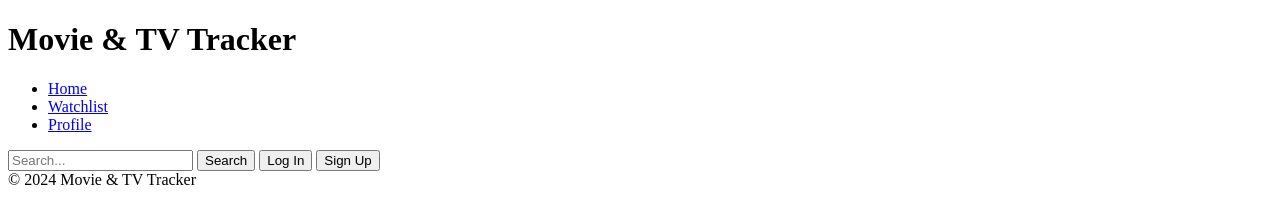
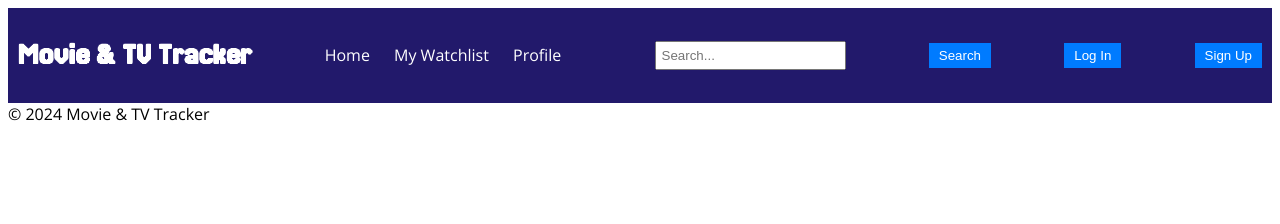
Before and after one commit to stellafatale/TVMovieApp, a plain HTML site: page index.html in a window 1280 px wide. Drawn offline with Linux system fonts and the light colour scheme.

Commit message:
Add files via upload

```diff
--- a/index.html
+++ b/index.html
@@ -4,22 +4,25 @@
     <meta charset="UTF-8">
     <meta name="viewport" content="width=device-width, initial-scale=1.0">
     <title>Movie & TV Tracker</title>
-    <link rel="stylesheet" href="styles.css">
+    <link rel="stylesheet" href="style.css">
 </head>
 <body>
+
     <header>
-        <h1>Movie & TV Tracker</h1>
+        <h1 class = "h1">Movie & TV Tracker</h1>
         <nav>
             <ul>
                 <li><a href="home.html">Home</a></li>
-                <li><a href="watchlist.html">Watchlist</a></li>
+                <li><a href="watchlist.html">My Watchlist</a></li>
                 <li><a href="profile.html">Profile</a></li>
             </ul>
+
         </nav>
         <input type="text" id="searchInput" placeholder="Search...">
         <button id="searchBtn">Search</button>
         <button id="loginBtn">Log In</button>
         <button id="signupBtn">Sign Up</button>
+
     </header>
 
     <main>
--- a/style.css
+++ b/style.css
@@ -3,7 +3,7 @@ header {
     display: flex;
     justify-content: space-between;
     align-items: center;
-    background-color: #333;
+    background-color: #130961ee;
     color: #fff;
     padding: 10px;
 }
@@ -38,7 +38,28 @@ button {
 }
 
 button:hover {
-    background-color: #0056b3;
+    background-color: #5fb300;
 }
 
+@font-face {
+    font-family: 'Open Sans';
+    src: url('/OpenSans-VariableFont_wdth,wght.ttf') format('truetype');
+    /* Add more font formats (e.g., .woff, .woff2) if necessary */
+
+}
+
+@font-face {
+    font-family: 'Jersey 20';
+    src: url('/Jersey20-Regular.ttf') format('truetype');
+    /* Add more font formats (e.g., .woff, .woff2) if necessary */
+}
+
+
+body {
+    font-family: 'Open Sans', sans-serif;
+}
+
+.h1 {
+    font-family: 'Jersey 20', sans-serif;
+}
 /* Add more styles as needed */
```
Also changed, not shown: Jersey20-Regular.ttf (added), OpenSans-Italic-VariableFont_wdth,wght.ttf (added), OpenSans-VariableFont_wdth,wght.ttf (added).
